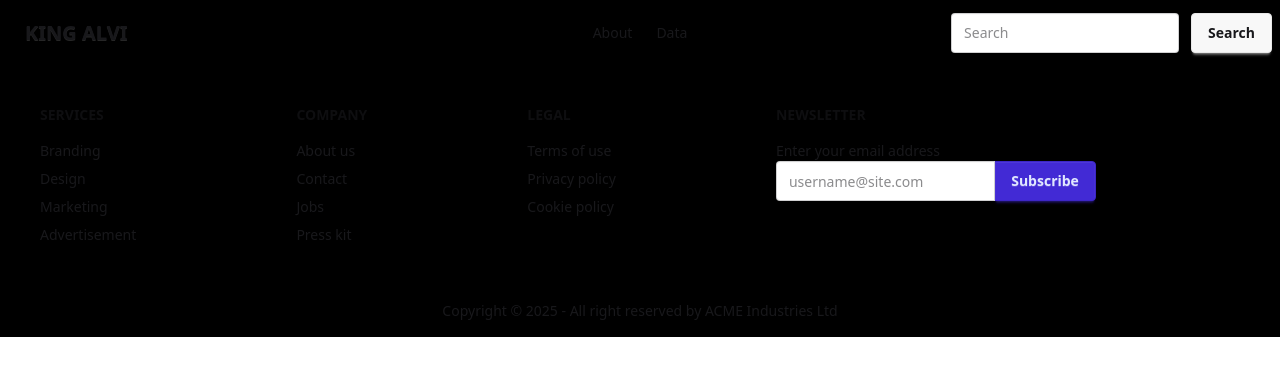
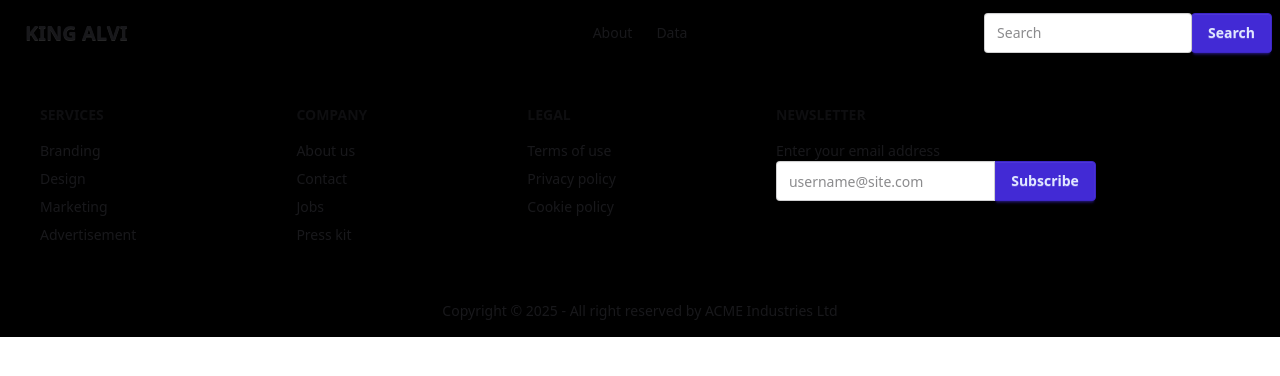
Before and after one commit to KINGALVI/advance-React-tutorial, a React (Vite) app: page / in a window 1280 px wide. Shown: the top 376 px of the page. Built offline with nearby package versions, Linux system fonts and the light colour scheme.

Commit message:
edit some code

```diff
--- a/src/components/Header-Section/Header.jsx
+++ b/src/components/Header-Section/Header.jsx
@@ -1,3 +1,5 @@
+import { Link } from "react-router-dom";
+
 const Header = () => {
     return (
         <>
@@ -10,8 +12,8 @@ const Header = () => {
                         <ul
                             tabIndex={0}
                             className="menu menu-sm dropdown-content bg-base-100 rounded-box z-1 mt-3 w-52 p-2 shadow">
-                            <li><a href="../Main-Section/About/About.jsx">About</a></li>
-                            <li><a href="../Main-Section/Data/Data.jsx">Data</a></li>
+                            <li><Link to="About">About</Link></li>
+                            <li><Link to="Data">Data</Link></li>
                         </ul>
                     </div>
                     <a className="btn btn-ghost text-xl">KING ALVI</a>
@@ -23,8 +25,11 @@ const Header = () => {
                     </ul>
                 </div>
                 <div className="navbar-end">
-                    <input type="text" placeholder="Search" className="input input-bordered w-24 md:w-auto" />
-                    <span className="pl-3"><a className="btn">Search</a></span>
+                    <input
+                        type="text"
+                        placeholder="Search"
+                        className="input input-bordered join-item w-52" />
+                    <button className="btn btn-primary join-item">Search</button>
                 </div>
             </div>
         </>
--- a/src/components/Main-Section/Main/Main.jsx
+++ b/src/components/Main-Section/Main/Main.jsx
@@ -6,6 +6,7 @@ const Main = () => {
     return (
         <div>
             <Header />
+            {/* the dynamic change will apper here when the path change . we have to use react router outlet for that . */}
             <Outlet />
             <Footer />
         </div>
```
Also changed, not shown: src/Router/React_Router.jsx (+9 -9 lines).
